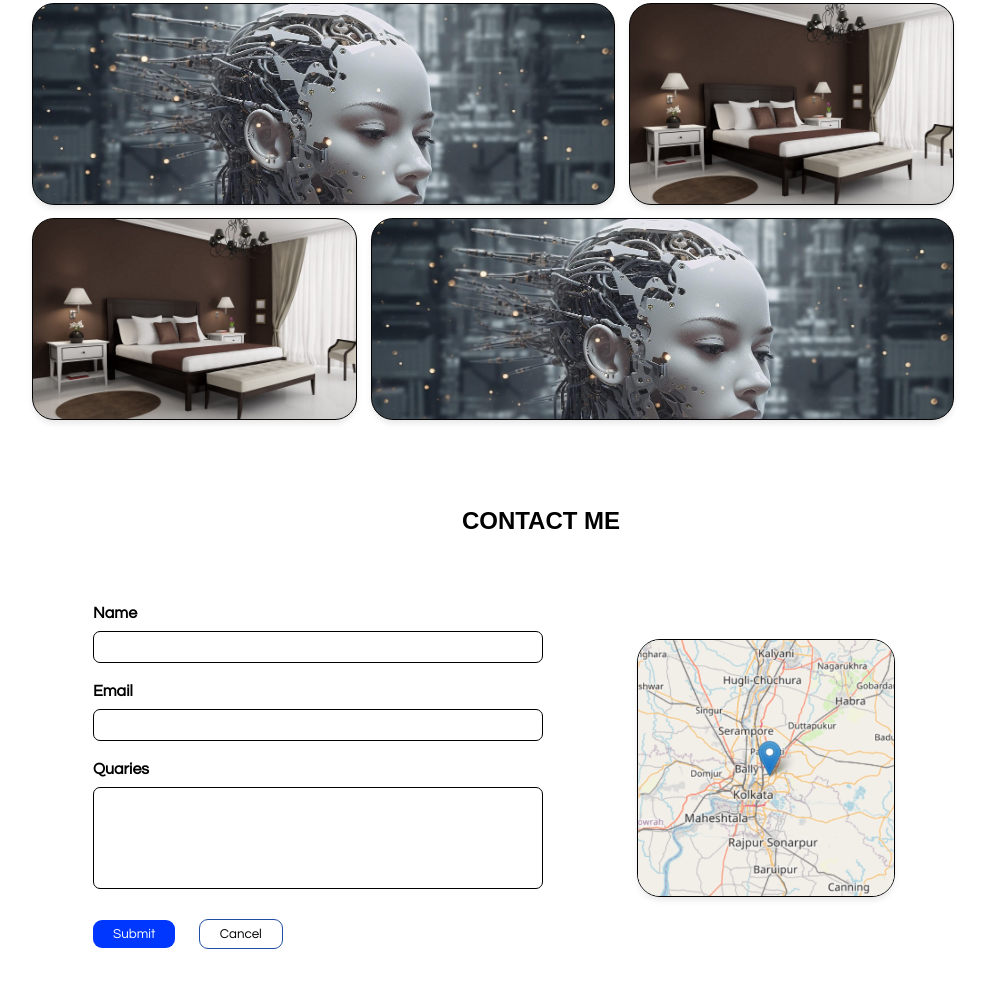
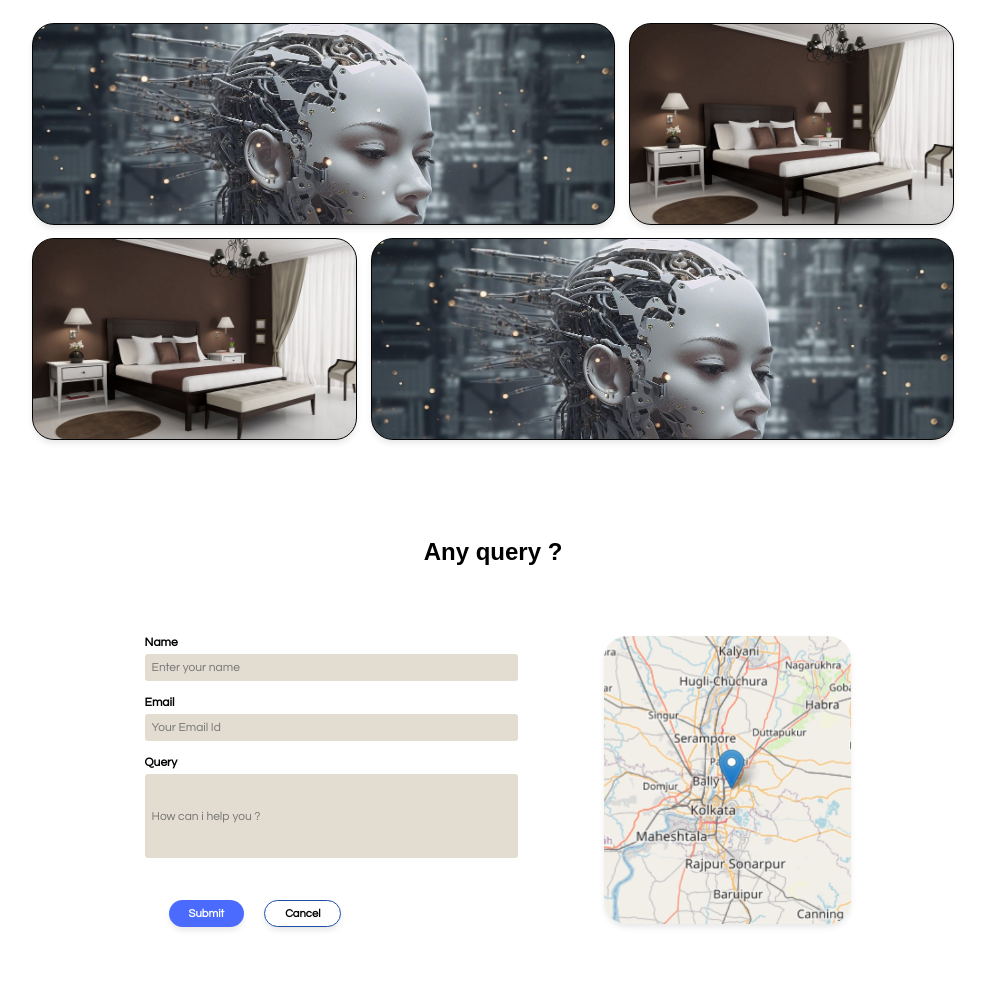
Before and after one commit to Dhrubamaity/PORTFOLIO, a website with bundled scripts: page index.html in a window 1280 px wide. Shown: the part 1115-2117 px from the top of the page, without its empty margins (147-1132 px from the left). Built offline with nearby package versions, Linux system fonts and the light colour scheme.

```diff
--- a/app.js
+++ b/app.js
@@ -17,7 +17,7 @@
 
 document.addEventListener('DOMContentLoaded', function () {
     const scroll = new LocomotiveScroll({
-        el: document.querySelector('body'),
+        el: document.getElementById('main'),
         smooth: true
     });
 });
--- a/index.html
+++ b/index.html
@@ -246,20 +246,22 @@
                 </div>
             </div>
         </div>
-        <div class="page5">
+        <div class="page4">
             <div class="project">
-                <h1>CONTACT ME</h1>
+                <h1>Any query ?</h1>
             </div>
             <div class="contact">
                 <div class="data">
-                    <h4>Name</h4>
-                    <input type="text" name="name">
-                    <h4>Email</h4>
-                    <input type="text" name="email">
-                    <h4>Quaries</h4>
-                    <input class="quary" type="text" name="quaries"> <br>
-                    <button>Submit</button>
-                    <button class="cancel">Cancel</button>
+                    <label for="name">Name</label>
+                    <input type="text" name="name" placeholder="Enter your name">
+                    <label for="name">Email</label>
+                    <input type="text" name="email" placeholder="Your Email Id">
+                    <label for="name">Query</label>
+                    <input class="quary" type="text" name="quaries" placeholder="How can i help you ?"> <br>
+                    <div class="contact_btn">
+                        <button class="button">Submit</button>
+                        <button class=" button cancel">Cancel</button>
+                    </div>
                 </div>
                 <div class="map">
                     <a href=""><img style="width: 100%;height: 100%; object-fit: cover; border-radius: 23px;"
--- a/public/page1.css
+++ b/public/page1.css
@@ -2,7 +2,6 @@
     /* background-image: linear-gradient(45deg, rgb(204, 204, 204),white); */
     font-family: 'Century Gothic', sans-serif;
     margin: 3rem 10vw;
-    margin-top: 3rem;
     position: relative;
     overflow-x: hidden;
     /* background-color: red; */
@@ -77,6 +76,15 @@
     background-color: #666;
     color: white;
 }
+.contact_btn{
+    color: white;
+    padding: 7px 14px;
+    transition-duration: 0.3s;
+
+}
+.contact_btn:hover{
+    scale: 1.05;
+}
 
 .hero-mid {
     display: flex;
@@ -133,6 +141,7 @@
     width: 100%;
     display: flex;
     padding: 20px;
+    border: none;
 }
 
 .para h2 {
@@ -245,12 +254,15 @@
 
 .medias {
     display: inline-block;
-    height: 60%;
+    height: 100%;
     margin: auto;
+    display: flex;
+    flex-direction: column;
     justify-content: space-between;
     text-align: center;
     align-items: center;
     width: 6%;
+    gap: 10px;
     z-index: 9;
 }
 
@@ -258,7 +270,7 @@
     width: 20px;
     height: 20px;
     background-size: cover;
-    padding: 7px;
+    padding: 5px;
     border-radius: 50%;
     box-shadow: 0 4px 6px -1px rgba(0, 0, 0, 0.1);
     transition: transform 0.3s ease, box-shadow 0.3s ease;
--- a/public/page3.css
+++ b/public/page3.css
@@ -1,8 +1,9 @@
 .page3 {
     width: 90vw;
-    height: 63vh;
     font-family: Century Gothic;
-    margin: auto;
+    margin:auto;
+    margin-bottom: 5rem;
+    padding: 20px 0px;
 }
 
 .project_grid {
--- a/public/page4.css
+++ b/public/page4.css
@@ -1,12 +1,14 @@
 /* ................................. */
-.page5 {
-    width: 100%;
-    padding: 0px 3rem;
+.page4 {
+    width: 80%;
+    padding: 0px 20px;
+    margin: auto;
+    /* background-color: rgb(234, 166, 166); */
+    padding-bottom: 10rem;
 }
 
 .contact {
     width: 70%;
-    /* height: 60vh; */
     font-family: Century Gothic;
     margin: auto;
     padding: 50px;
@@ -16,13 +18,12 @@
 
 .map {
     width: 16rem;
-    height: 16rem;
+    height: 18rem;
     margin: auto;
 
 }
 
 .map img {
-    border: 1px solid black;
     border-radius: 10px;
     background-size: cover;
     object-fit: cover;
@@ -33,37 +34,45 @@
 
 .map:hover img {
     transform: translateY(-5px);
-    box-shadow: 0 10px 15px -3px rgba(0, 0, 0, 0.3);
+    box-shadow: 0 10px 15px -3px rgba(0, 0, 0, 0.4);
 }
 
 .data {
-    width: 50%;
+    width:29rem;
+    border-radius: 20px;
+    padding: 10px;
+}
+
+.data label {
+    display: flex;
+    margin-top: 10px;
+    font-size: 12px;
+    font-weight: bold;
 }
 
 .data input {
-    width: 100%;
-    height: 30px;
-    border-radius: 7px;
-    border: 1px solid black;
-}
-
-.data h4 {
-    margin-bottom: 10px;
-    margin-top: 20px;
+    width: 80%;
+    border-radius: 3px;
+    border: none;
+    background-color: #e2dcd1;
+    padding: 7px 7px;
+    margin: 5px 0px;
+    font-size: 12px;
 }
 
 .data .quary {
-    height: 100px;
+    height: 70px;
+}
+.contact_btn{
+    display: flex;
+    justify-content: left;
 }
 
 .data button {
     margin-top: 30px;
+    color: white;
+    margin-right: 10px;
     padding: 7px 20px;
-    color: white;
-    background-color: rgb(0, 55, 255);
-    border: none;
-    border-radius: 9px;
-    margin-right: 20px;
 }
 
 .data .cancel {
```
